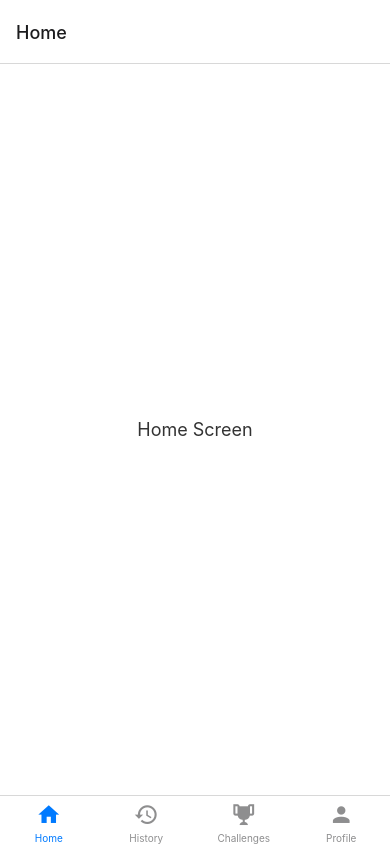
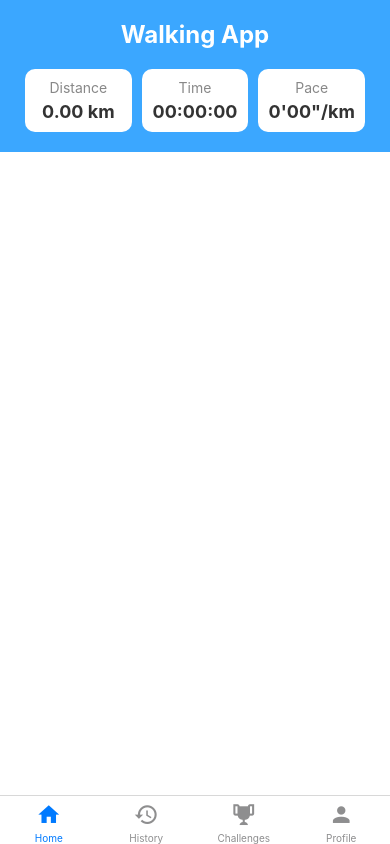
Before and after one commit to jeffcct/WalkingApp, a React Native app: screen /Home in a window 390 px wide. Built offline with nearby package versions, Linux system fonts and the light colour scheme.

Commit message:
added header

```diff
--- a/App.js
+++ b/App.js
@@ -1,9 +1,8 @@
-
-import * as React from 'react';
-import { StatusBar } from 'expo-status-bar';
-import { NavigationContainer } from '@react-navigation/native';
-import { createBottomTabNavigator } from '@react-navigation/bottom-tabs';
-import MaterialCommunityIcons from 'react-native-vector-icons/MaterialCommunityIcons';
+import * as React from "react";
+import { StatusBar } from "expo-status-bar";
+import { NavigationContainer } from "@react-navigation/native";
+import { createBottomTabNavigator } from "@react-navigation/bottom-tabs";
+import MaterialCommunityIcons from "react-native-vector-icons/MaterialCommunityIcons";
 
 // Import the screen components
 import HomeScreen from "./Screens/HomeScreen";
@@ -16,34 +15,47 @@ const Tab = createBottomTabNavigator();
 function MyTabs() {
   return (
     <Tab.Navigator>
-      <Tab.Screen name="Home" component={HomeScreen}
+      <Tab.Screen
+        name="Home"
+        component={HomeScreen}
         options={{
-          tabBarLabel: 'Home',
+          headerShown: false,
+          tabBarLabel: "Home",
           tabBarIcon: ({ color, size }) => (
             <MaterialCommunityIcons name="home" color={color} size={size} />
           ),
-        }} />
-      <Tab.Screen name="History" component={HistoryScreen}
+        }}
+      />
+      <Tab.Screen
+        name="History"
+        component={HistoryScreen}
         options={{
-        tabBarLabel: 'History',
+          tabBarLabel: "History",
           tabBarIcon: ({ color, size }) => (
             <MaterialCommunityIcons name="history" color={color} size={size} />
           ),
-      }}/>
-      <Tab.Screen name="Challenges" component={ChallengesScreen}
+        }}
+      />
+      <Tab.Screen
+        name="Challenges"
+        component={ChallengesScreen}
         options={{
-        tabBarLabel: 'Challenges',
+          tabBarLabel: "Challenges",
           tabBarIcon: ({ color, size }) => (
             <MaterialCommunityIcons name="trophy" color={color} size={size} />
           ),
-      }} />
-      <Tab.Screen name="Profile" component={ProfileScreen}
+        }}
+      />
+      <Tab.Screen
+        name="Profile"
+        component={ProfileScreen}
         options={{
-        tabBarLabel: 'Profile',
+          tabBarLabel: "Profile",
           tabBarIcon: ({ color, size }) => (
             <MaterialCommunityIcons name="account" color={color} size={size} />
           ),
-      }} />
+        }}
+      />
     </Tab.Navigator>
   );
 }
--- /dev/null
+++ b/Screens/Header.js
@@ -0,0 +1,27 @@
+import React from "react";
+import { View, Text } from "react-native";
+import styles from "../Styles";
+
+const Header = () => {
+  return (
+    <View style={styles.headerContainer}>
+      <Text style={styles.headerTitle}>Walking App</Text>
+      <View style={styles.statsContainer}>
+        <View style={styles.statBox}>
+          <Text style={styles.statLabel}>Distance</Text>
+          <Text style={styles.statValue}>0.00 km</Text>
+        </View>
+        <View style={styles.statBox}>
+          <Text style={styles.statLabel}>Time</Text>
+          <Text style={styles.statValue}>00:00:00</Text>
+        </View>
+        <View style={styles.statBox}>
+          <Text style={styles.statLabel}>Pace</Text>
+          <Text style={styles.statValue}>0'00"/km</Text>
+        </View>
+      </View>
+    </View>
+  );
+};
+
+export default Header;
--- a/Screens/HomeScreen.js
+++ b/Screens/HomeScreen.js
@@ -1,11 +1,12 @@
-import React from 'react';
-import { View, Text } from 'react-native';
-import styles from '../Styles';
+import React from "react";
+import { View, Text } from "react-native";
+import styles from "../Styles";
+import Header from "../Screens/Header";
 
 export default function HomeScreen() {
   return (
     <View style={styles.container}>
-      <Text style={styles.text}>Home Screen</Text>
+      <Header />
     </View>
   );
 }
--- a/Styles.js
+++ b/Styles.js
@@ -1,15 +1,55 @@
-import { StyleSheet } from 'react-native';
+import { StyleSheet } from "react-native";
 
 const styles = StyleSheet.create({
   container: {
     flex: 1,
-    backgroundColor: '#fff',
-    alignItems: 'center',
-    justifyContent: 'center',
+    backgroundColor: "#fff",
+    alignItems: "center",
+    justifyContent: "center",
   },
   text: {
     fontSize: 18,
-    color: '#333',
+    color: "#333",
+  },
+
+  // Header styles
+  headerContainer: {
+    backgroundColor: "#3ba7ff",
+    padding: 20,
+    alignItems: "center",
+    position: "absolute",
+    top: 0,
+    left: 0,
+    right: 0,
+  },
+  headerTitle: {
+    fontSize: 24,
+    color: "white",
+    fontWeight: "bold",
+    marginBottom: 20,
+  },
+  statsContainer: {
+    flexDirection: "row",
+    justifyContent: "space-between",
+    width: "100%",
+  },
+  statBox: {
+    backgroundColor: "white",
+    borderRadius: 10,
+    padding: 10,
+    alignItems: "center",
+    flex: 1,
+    marginHorizontal: 5,
+  },
+  statLabel: {
+    fontSize: 14,
+    color: "#888",
+    marginBottom: 5,
+  },
+  statValue: {
+    fontSize: 18,
+    color: "#333",
+    fontWeight: "bold",
   },
 });
 
--- a/package.json
+++ b/package.json
@@ -9,10 +9,14 @@
     "web": "expo start --web"
   },
   "dependencies": {
+    "@expo/metro-runtime": "~3.2.3",
+    "@react-navigation/bottom-tabs": "^6.6.1",
     "expo": "~51.0.28",
     "expo-status-bar": "~1.12.1",
     "react": "18.2.0",
-    "react-native": "0.74.5"
+    "react-dom": "18.2.0",
+    "react-native": "0.74.5",
+    "react-native-web": "~0.19.10"
   },
   "devDependencies": {
     "@babel/core": "^7.20.0"
```
Also changed, not shown: 1 other file (tests, documents, lock files or other folders). Lines whose indentation alone changed are shown as unchanged.
